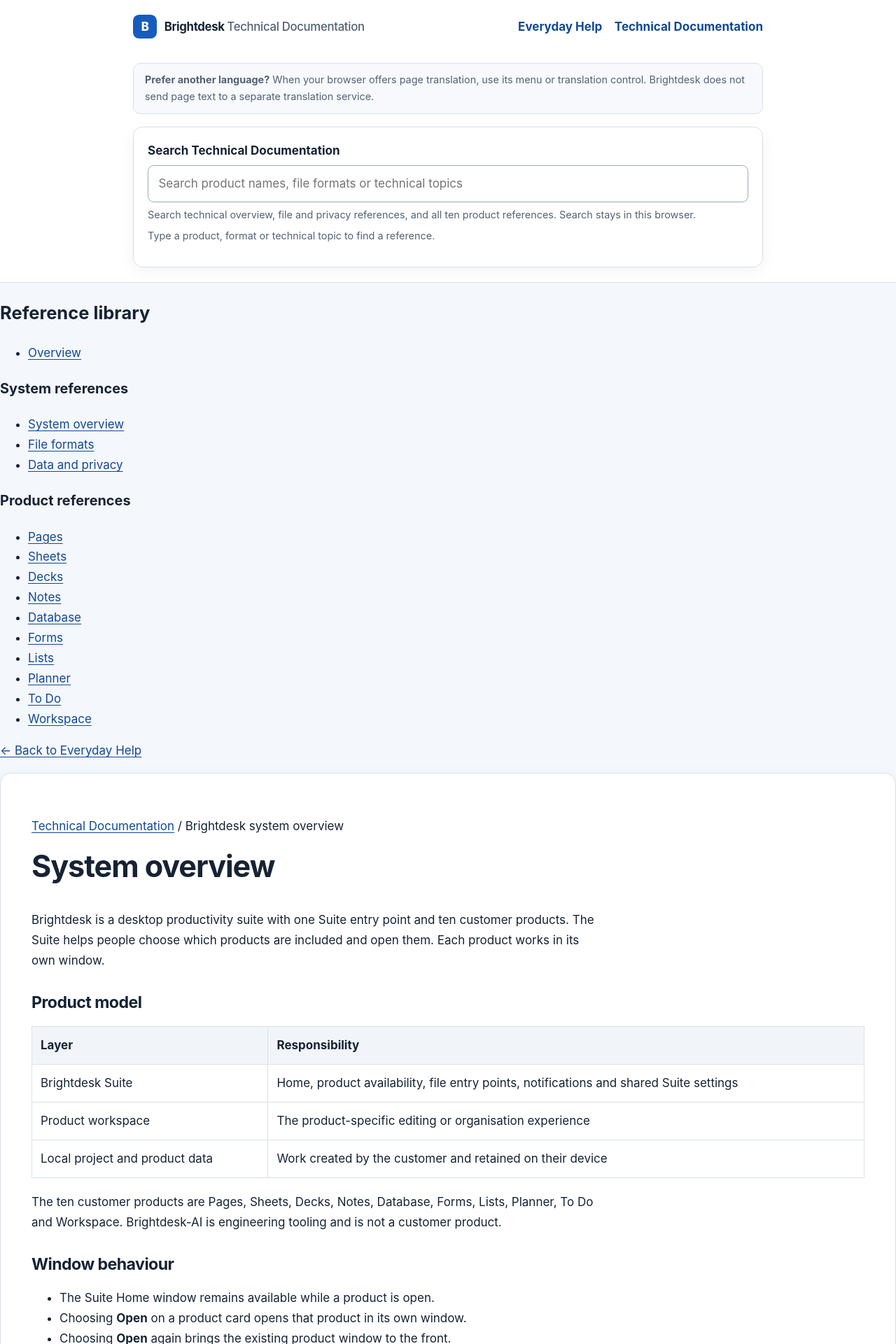
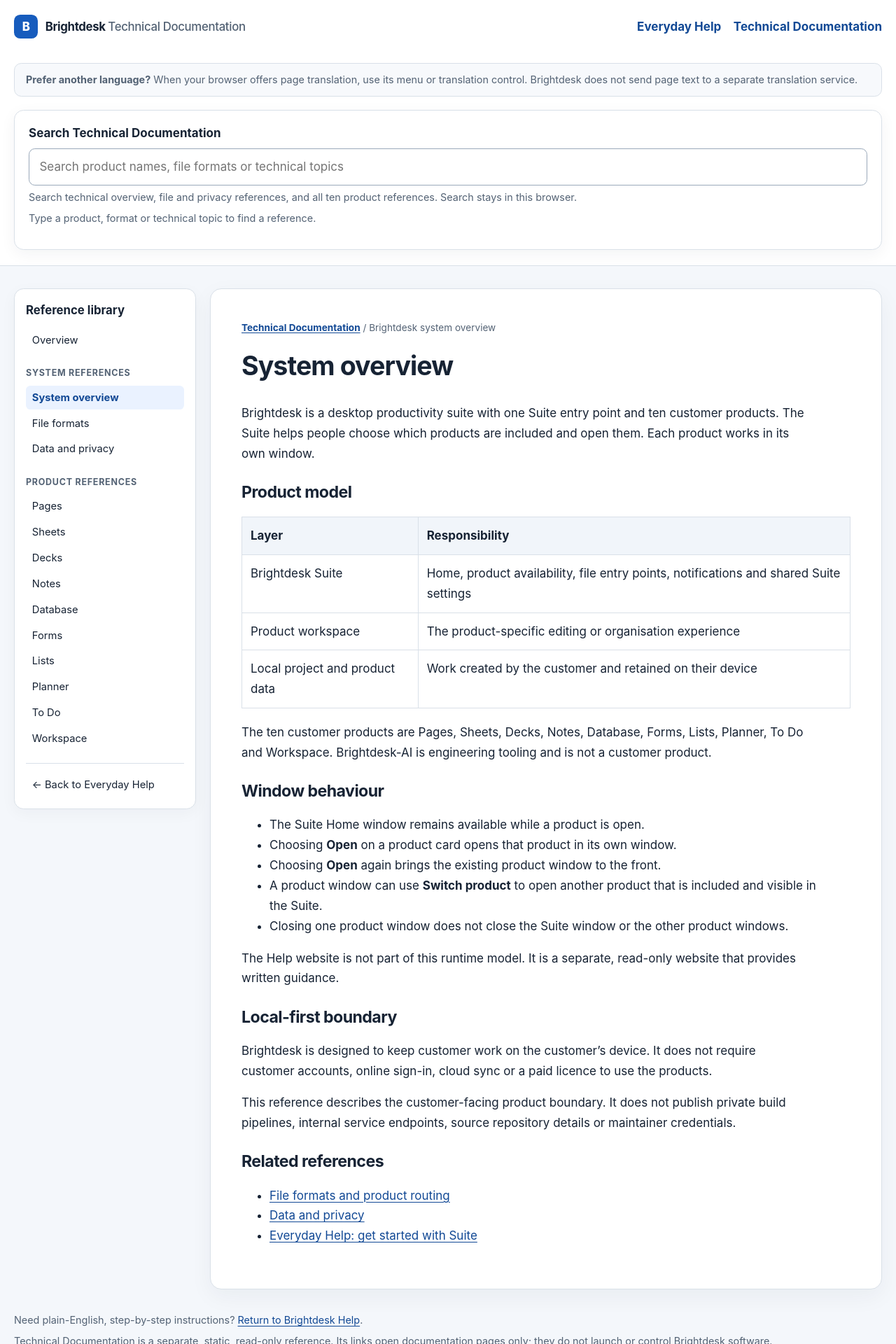
Before and after one commit to conz20/Brightdesk-Wiki, a Jekyll site: the page built from docs/technical/system-overview.md, in a window 1280 px wide. Shown: the top 1920 px of the page at 70% size. Built offline with Jekyll 4.4.1, drawn with Linux system fonts in a browser that asks for light colours.

Commit message:
feat(help): style technical documentation and respect system theme

```diff
--- a/docs/assets/css/site.css
+++ b/docs/assets/css/site.css
@@ -1,5 +1,5 @@
 :root {
-  color-scheme: light;
+  color-scheme: light dark;
   --ink: #172334;
   --muted: #536274;
   --line: #d9e0e8;
@@ -321,3 +321,149 @@ a:focus-visible {
 @media (prefers-reduced-motion: reduce) {
   .product-menu > summary::after { transition: none; }
 }
+
+
+/* Separate technical reference portal */
+.technical-header .header-inner,
+.technical-site .help-search,
+.technical-site .translation-help,
+.technical-footer {
+  width: min(calc(100% - 2rem), 1240px);
+}
+.technical-layout {
+  width: min(calc(100% - 2rem), 1240px);
+  margin: 2rem auto;
+  display: grid;
+  grid-template-columns: minmax(220px, 260px) minmax(0, 1fr);
+  align-items: start;
+  gap: 1.25rem;
+}
+.technical-sidebar {
+  padding: 1rem;
+  background: var(--surface);
+  border: 1px solid var(--line);
+  border-radius: .85rem;
+  box-shadow: 0 6px 22px rgb(23 35 52 / 4%);
+}
+.technical-sidebar h2 { margin: 0 0 .75rem; font-size: 1.05rem; }
+.technical-sidebar h3 {
+  margin: 1.2rem 0 .45rem;
+  color: var(--muted);
+  font-size: .78rem;
+  letter-spacing: .06em;
+  text-transform: uppercase;
+}
+.technical-sidebar ul {
+  display: grid;
+  gap: .18rem;
+  margin: 0;
+  padding: 0;
+  list-style: none;
+}
+.technical-sidebar a {
+  display: block;
+  padding: .42rem .55rem;
+  border-radius: .4rem;
+  color: var(--ink);
+  font-size: .92rem;
+  line-height: 1.4;
+  text-decoration: none;
+}
+.technical-sidebar a:hover { background: var(--soft-blue); color: var(--brand-dark); }
+.technical-sidebar a[aria-current="page"] {
+  color: var(--brand-dark);
+  background: var(--soft-blue);
+  font-weight: 750;
+}
+.technical-sidebar a:focus-visible { outline: 3px solid #8a4b00; outline-offset: 2px; }
+.sidebar-return {
+  margin: 1.1rem 0 0;
+  padding-top: .85rem;
+  border-top: 1px solid var(--line);
+  font-size: .86rem;
+}
+.technical-card { min-width: 0; }
+.technical-breadcrumb {
+  margin: 0 0 1.25rem !important;
+  color: var(--muted);
+  font-size: .85rem;
+}
+.technical-breadcrumb a { font-weight: 700; }
+.technical-site .content-card h1 { font-size: clamp(1.85rem, 4vw, 2.35rem); }
+.technical-site .content-card h2 { margin-top: 1.7rem; }
+.technical-panel {
+  display: flex;
+  align-items: center;
+  justify-content: space-between;
+  gap: 1.25rem;
+  margin: 1.25rem 0 2rem;
+  padding: 1.2rem 1.3rem;
+  background: #f7f9fc;
+  border: 1px solid var(--line);
+  border-radius: .8rem;
+}
+.technical-panel .eyebrow {
+  margin: 0 0 .25rem;
+  color: var(--muted);
+  font-size: .75rem;
+  font-weight: 800;
+  letter-spacing: .08em;
+}
+.technical-panel h2 { margin: 0 0 .35rem; font-size: 1.2rem; }
+.technical-panel p:last-child { margin: 0; }
+.technical-link {
+  flex: 0 0 auto;
+  display: inline-flex;
+  align-items: center;
+  gap: .45rem;
+  padding: .7rem .95rem;
+  color: #fff;
+  background: var(--brand-dark);
+  border: 1px solid var(--brand-dark);
+  border-radius: .5rem;
+  font-weight: 700;
+  text-decoration: none;
+}
+.technical-link:hover { background: #0d3975; }
+.technical-link:focus-visible { outline: 3px solid #8a4b00; outline-offset: 3px; }
+.technical-site .content-card table { table-layout: auto; }
+@media (max-width: 820px) {
+  .technical-layout { grid-template-columns: 1fr; gap: .8rem; margin: 1rem auto; }
+  .technical-sidebar { padding: .8rem; }
+  .technical-sidebar nav > ul:last-child { grid-template-columns: repeat(2, minmax(0, 1fr)); }
+  .technical-sidebar h3 { margin-top: .9rem; }
+  .technical-card { order: 2; }
+}
+@media (max-width: 600px) {
+  .technical-panel { align-items: stretch; flex-direction: column; }
+  .technical-link { justify-content: center; }
+  .technical-sidebar nav > ul:last-child { grid-template-columns: 1fr; }
+}
+
+/* Respect the operating system's theme without cookies or visitor storage. */
+@media (prefers-color-scheme: dark) {
+  :root {
+    --ink: #e7edf6;
+    --muted: #aab7c8;
+    --line: #344256;
+    --surface: #182333;
+    --page: #101925;
+    --brand: #8bbcff;
+    --brand-dark: #a8ceff;
+    --soft-blue: #203852;
+  }
+  .help-search input[type="search"] { color: var(--ink); background: #111d2b; border-color: #56677d; }
+  .search-results li, .footer-suggestions a, .task-grid li { background: #1d2a3b; }
+  .content-card th, .content-card pre, .content-card code { color: var(--ink); background: #26364b; }
+  .content-card pre code { background: transparent; }
+  .translation-help, .technical-panel { color: var(--muted); background: #1d2a3b; }
+  .start-panel { color: var(--ink); background: #203852; border-color: #3b5d82; }
+  .start-panel .eyebrow { color: var(--brand-dark); }
+  .start-link, .technical-link { color: #101925; background: #a8ceff; border-color: #a8ceff; }
+  .start-link:hover, .technical-link:hover { background: #c4ddff; }
+  .footer-help, .technical-sidebar { color: var(--ink); background: var(--surface); border-color: var(--line); }
+  .technical-sidebar a[aria-current="page"] { color: var(--brand-dark); background: var(--soft-blue); }
+  .product-menu > ul { background: var(--surface); border-color: var(--line); }
+  .product-menu > ul a { color: var(--ink); }
+  .product-menu > ul a:hover { color: var(--brand-dark); background: var(--soft-blue); }
+}
```
